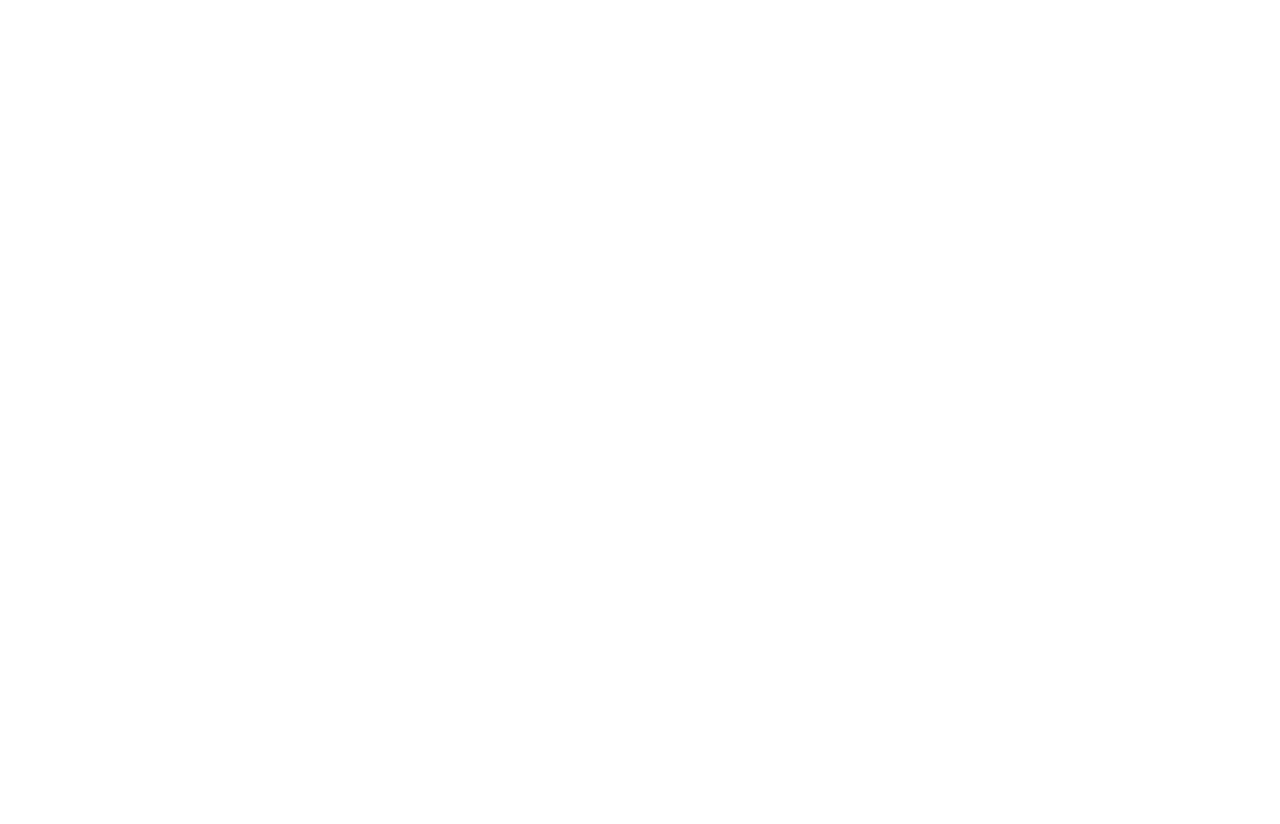
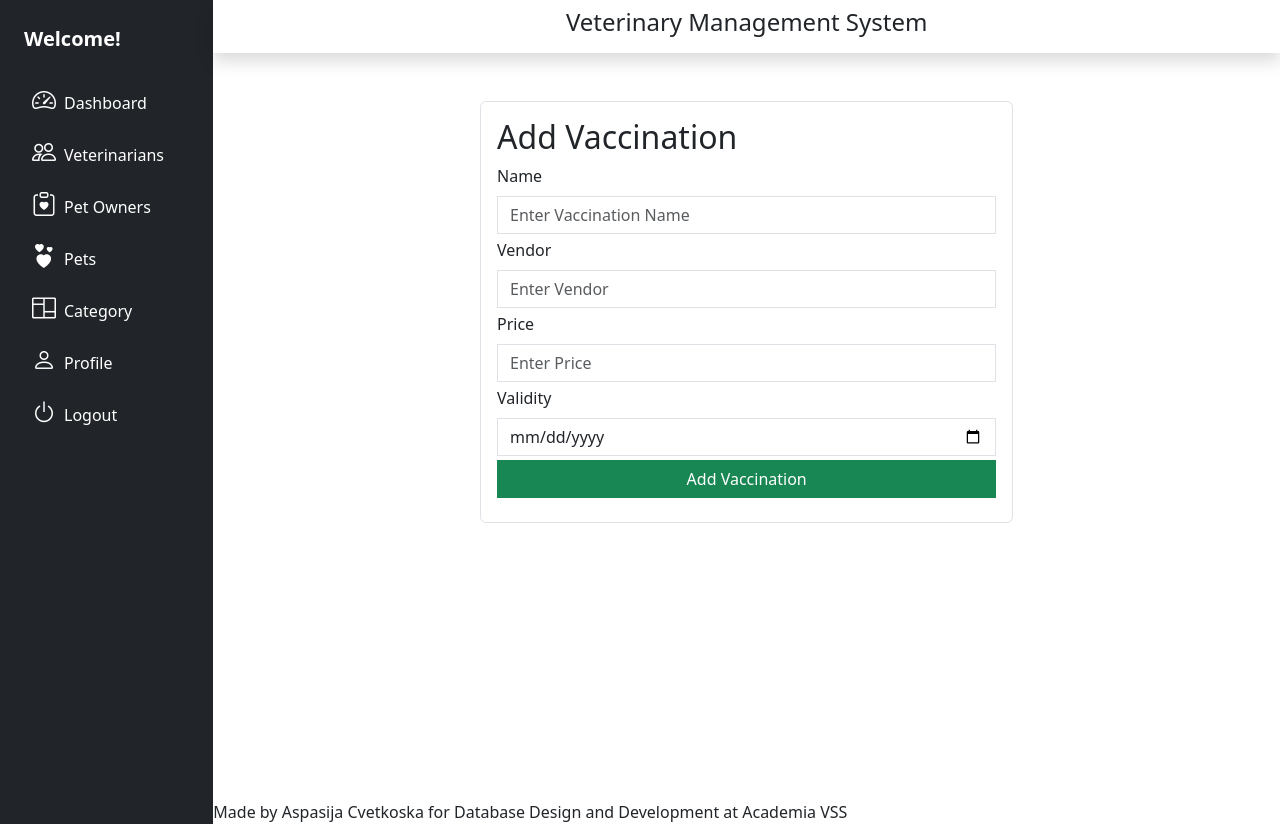
Before and after one commit to ACodes3/veterinaVZ, a React (Vite) app in the folder Client/: page /dashboard/add-vaccinations in a window 1280 px wide. Before the commit this address had no page. Before the commit the page ends 800 px from the top, so only its background shows below. Built offline with nearby package versions, Linux system fonts and the light colour scheme.

Commit message:
made some rearrangements and added some routes (vaccinations)

```diff
--- a/Client/src/App.jsx
+++ b/Client/src/App.jsx
@@ -21,6 +21,8 @@
 import EditAdmin from './Components/EditAdmin';
 import AddPetOwners from './Components/AddPetOwners';
 import EditPetOwner from './Components/EditPetOwner';
+import AddVaccination from './Components/Vaccinations/AddVaccination';
+import EditVaccination from './Components/Vaccinations/EditVaccination';
 
 function App() {
 
@@ -30,23 +32,31 @@
         <Route path="/admin-login" element={<Login/>}></Route>
         <Route path="/dashboard" element={<Dashboard/>}>
           <Route path='' element={<Home/>}></Route>
+          <Route path='/dashboard/profile' element={<Profile/>}></Route>
           <Route path='/dashboard/preview-appointment' element={<Appointments/>}></Route>
           <Route path='/dashboard/preview-vaccination-appointments' element={<VaccinationAppointments/>}></Route>
+          {/*Veterinarian routes */}
           <Route path='/dashboard/veterinarians' element={<Veterinarians/>}></Route>
           <Route path='/dashboard/add-veterinarian' element={<AddVeterinarian/>}></Route>
           <Route path='/dashboard/edit-veterinarian/:id' element={<EditVeterinarian/>}></Route>
+          {/*Pet Owners routes */}
           <Route path='/dashboard/pet-owners' element={<PetOwners/>}></Route>
           <Route path='/dashboard/add-pet-owners' element={<AddPetOwners/>}></Route>
           <Route path='/dashboard/edit-pet-owner/:id' element={<EditPetOwner/>}></Route>
+          {/*Pets routes */}
           <Route path='/dashboard/pets' element={<Pets/>}></Route>
           <Route path='/dashboard/pet/:id' element={<Pet/>}></Route>
           <Route path='/dashboard/edit-pet/:id' element={<EditPet/>}></Route>
           <Route path='/dashboard/add-pet' element={<AddPet/>}></Route>
+          {/*Categories routes */}
           <Route path='/dashboard/categories' element={<Category/>}></Route>
-          <Route path='/dashboard/profile' element={<Profile/>}></Route>
           <Route path='/dashboard/add-category' element={<AddCategory/>}></Route>
+          {/*Admins routes */}
           <Route path='/dashboard/add-admin' element={<AddAdmin/>}></Route>
           <Route path='/dashboard/edit-admin/:id' element={<EditAdmin/>}></Route>
+          {/*Vaccinations routes */}
+          <Route path='/dashboard/add-vaccinations' element={<AddVaccination/>}></Route>
+          <Route path='/dashboard/edit-vaccination/:id' element={<EditVaccination/>}></Route>
         </Route>
       </Routes>
     </BrowserRouter>
--- a/Client/src/Components/Pets.jsx
+++ b/Client/src/Components/Pets.jsx
@@ -8,6 +8,7 @@
 const Pets = () => {
   const navigate = useNavigate();
   const [pet, setPet] = useState([]);
+  const [owner, setOwner] = useState([]);
   useEffect(() => {
     axios
       .get("http://localhost:3000/auth/pets")
@@ -107,8 +108,8 @@
                   key={pets.id}
                   onClick={() => navigate(`/dashboard/pet/${pets.id}`)}
                 >
-                  <td>{pets.pet_nickname}</td>
-                  <td>{pets.pet_nb_chip}</td>
+                  <td>{pets.pet_name}</td>
+                  <td>{pets.pet_chip_number}</td>
                   <td>{pets.pet_type}</td>
                   <td>{pets.pet_breed}</td>
                   <td>
--- /dev/null
+++ b/Client/src/Components/Vaccinations/AddVaccination.jsx
@@ -0,0 +1,97 @@
+import { useState } from "react";
+import axios from "axios";
+import { useNavigate } from "react-router-dom";
+
+const AddVaccination = () => {
+  const navigate = useNavigate();
+  const [vaccination, setVaccination] = useState({
+    vaccination_name: "",
+    vaccination_vendor: "",
+    vaccination_price: "",
+    vaccination_validity: "",
+  });
+
+  const handleSubmit = (e) => {
+    e.preventDefault();
+
+    axios
+      .post("http://localhost:3000/auth/add-admin", vaccination)
+      .then((result) => {
+        if (result.data.Status) {
+          navigate("/dashboard");
+        } else {
+          alert(result.data.Error);
+          console.log(result.data.Error);
+        }
+      })
+      .catch((err) => console.log(err));
+  };
+  return (
+    <div className="d-flex justify-content-center align-items-center mt-5">
+      <div className="p-3 rounded w-50 border">
+        <div className="text-warning"></div>
+        <h2>Add Vaccination</h2>
+        <form className="row g-1" onSubmit={handleSubmit}>
+          <div className="col-12">
+            <label htmlFor="inputName4" className="form-label">
+              Name
+            </label>
+            <input
+              type="text"
+              className="form-control rounded-0"
+              id="inputName4"
+              placeholder="Enter Vaccination Name"
+              autoComplete="off"
+              onChange={(e) => setVaccination({ ...vaccination, vaccination_name: e.target.value })}
+            />
+          </div>
+          <div className="col-12">
+            <label htmlFor="inputVendor4" className="form-label">
+              Vendor
+            </label>
+            <input
+              type="text"
+              className="form-control rounded-0"
+              id="inputVendor4"
+              placeholder="Enter Vendor"
+              onChange={(e) => setVaccination({ ...vaccination, vaccination_vendor: e.target.value })}
+            />
+          </div>
+          <div className="col-12">
+            <label htmlFor="inputPrice4" className="form-label">
+              Price
+            </label>
+            <input
+              type="number"
+              className="form-control rounded-0"
+              id="inputPrice4"
+              placeholder="Enter Price"
+              autoComplete="off"
+              onChange={(e) => setVaccination({ ...vaccination, vaccination_price: e.target.value })}
+            />
+          </div>
+          <div className="col-12">
+            <label htmlFor="inputValidity4" className="form-label">
+              Validity
+            </label>
+            <input
+              type="date"
+              className="form-control rounded-0"
+              id="inputValidity4"
+              placeholder="Enter Vaccination Validity"
+              autoComplete="off"
+              onChange={(e) => setVaccination({ ...vaccination, vaccination_validity: e.target.value })}
+            />
+          </div>
+          <div className="col-12">
+            <button className="btn btn-success w-100 rounded-0 mb-2">
+              Add Vaccination
+            </button>
+          </div>
+        </form>
+      </div>
+    </div>
+  );
+};
+
+export default AddVaccination;
--- /dev/null
+++ b/Client/src/Components/Vaccinations/EditVaccination.jsx
@@ -0,0 +1,124 @@
+import { useState, useEffect } from "react";
+import { useParams, useNavigate } from "react-router-dom";
+import axios from "axios";
+
+const EditVaccination = () => {
+  const { id } = useParams();
+  const navigate = useNavigate();
+  const [vaccination, setVaccination] = useState({
+    vaccination_name: "",
+    vaccination_vendor: "",
+    vaccination_price: "",
+    vaccination_validity: "",
+  });
+  useEffect(() => {
+    axios
+      .get("http://localhost:3000/auth/vaccination/" + id)
+      .then((result) => {
+        setVaccination({
+          ...vaccination,
+          vaccination_name: result.data.Result[0].vaccination_name,
+          vaccination_vendor: result.data.Result[0].vaccination_vendor,
+          vaccination_price: result.data.Result[0].vaccination_price,
+          vaccination_validity: result.data.Result[0].vaccination_validity,
+        });
+      })
+      .catch((err) => console.log(err));
+  }, []);
+
+  const handleSubmit = (e) => {
+    e.preventDefault();
+    axios
+      .put("http://localhost:3000/auth/edit-vaccination/" + id, vaccination)
+      .then((result) => {
+        console.log("Result:", result); // Add this line
+        if (result.data.Status) {
+          navigate("/dashboard/pet-owners");
+        } else {
+          alert(result.data.Error);
+        }
+      })
+      .catch((err) => console.log(err));
+  };
+  return (
+    <div className="d-flex justify-content-center align-items-center mt-3">
+      <div className="p-3 rounded w-50 border">
+        <div className="text-warning"></div>
+        <h2>Edit Vaccination</h2>
+        <form className="row g-1" onSubmit={handleSubmit}>
+          <div className="col-12">
+            <label htmlFor="inputName4" className="form-label">
+              Name
+            </label>
+            <input
+              type="text"
+              className="form-control rounded-0"
+              id="inputName4"
+              placeholder="Enter Name"
+              value={vaccination.vaccination_name}
+              autoComplete="off"
+              onChange={(e) =>
+                setVaccination({ ...vaccination, vaccination_name: e.target.value })
+              }
+            />
+          </div>
+          <div className="col-12">
+            <label htmlFor="inputVendor4" className="form-label">
+              Vendor
+            </label>
+            <input
+              type="text"
+              className="form-control rounded-0"
+              id="inputVendor4"
+              placeholder="Enter Vendor"
+              value={vaccination.vaccination_vendor}
+              autoComplete="off"
+              onChange={(e) =>
+                setVaccination({ ...vaccination, vaccination_vendor: e.target.value })
+              }
+            />
+          </div>
+          <div className="col-12">
+            <label htmlFor="inputPrice4" className="form-label">
+              Price
+            </label>
+            <input
+              type="number"
+              className="form-control rounded-0"
+              id="inputPrice4"
+              placeholder="Enter Price"
+              value={vaccination.vaccination_price}
+              autoComplete="off"
+              onChange={(e) =>
+                setVaccination({ ...vaccination, vaccination_price: e.target.value })
+              }
+            />
+          </div>
+          <div className="col-12">
+            <label htmlFor="inputValidity4" className="form-label">
+              Expiration Date
+            </label>
+            <input
+              type="date"
+              className="form-control rounded-0"
+              id="inputValidity4"
+              placeholder="Enter Expiration Date"
+              value={vaccination.vaccination_validity}
+              autoComplete="off"
+              onChange={(e) =>
+                setVaccination({ ...vaccination, vaccination_validity: e.target.value })
+              }
+            />
+          </div>
+          <div className="col-12 mt-4">
+            <button className="btn btn-success w-100 rounded-0 mb-2">
+              Edit Vaccination
+            </button>
+          </div>
+        </form>
+      </div>
+    </div>
+  );
+};
+
+export default EditVaccination;
```
Also changed, not shown: Client/src/Components/EditPetOwner.jsx (+41 -25 lines), Client/src/Components/Pet.jsx (+1 -39 lines), 1 other file (tests, documents, lock files or other folders).
